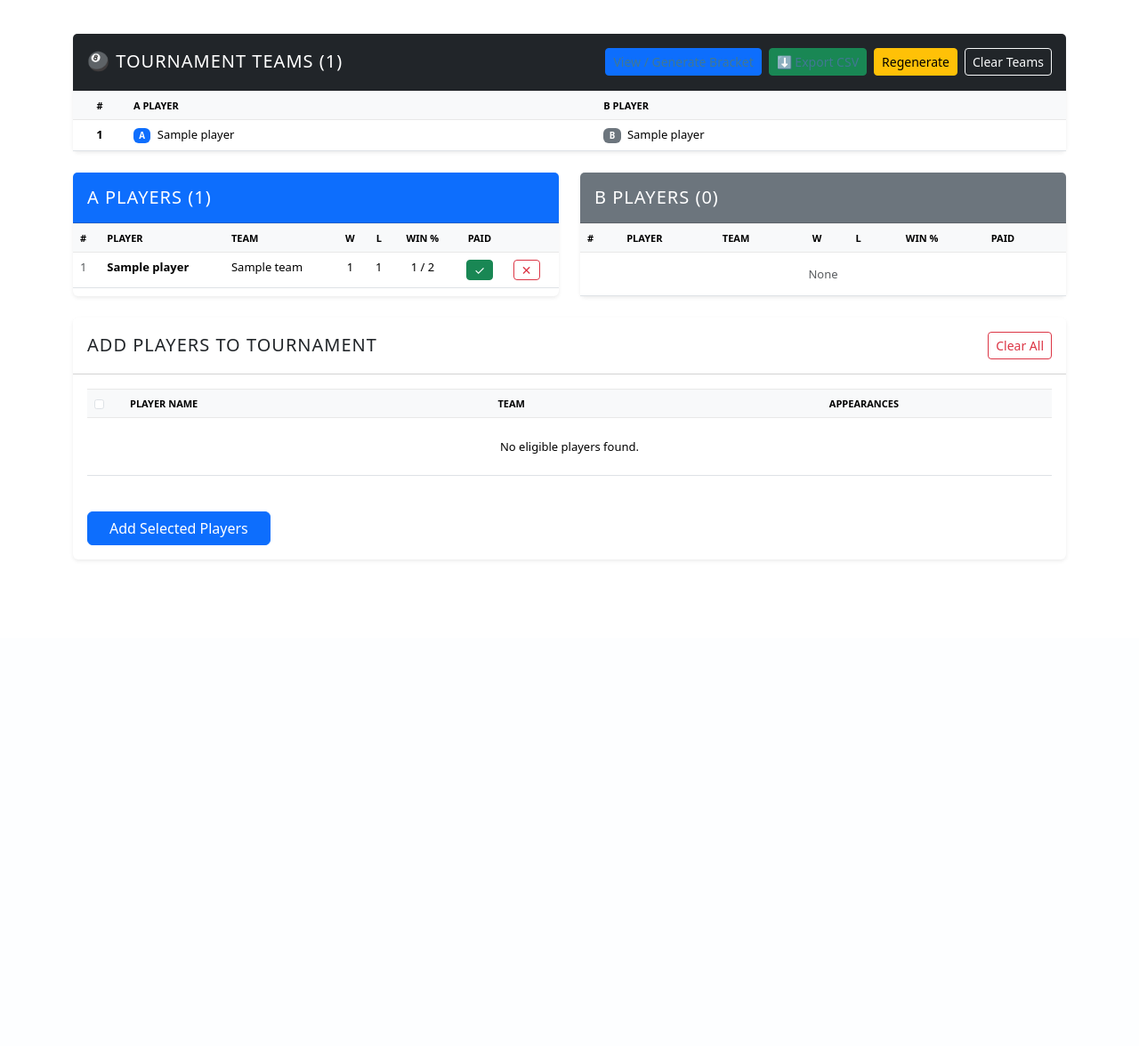
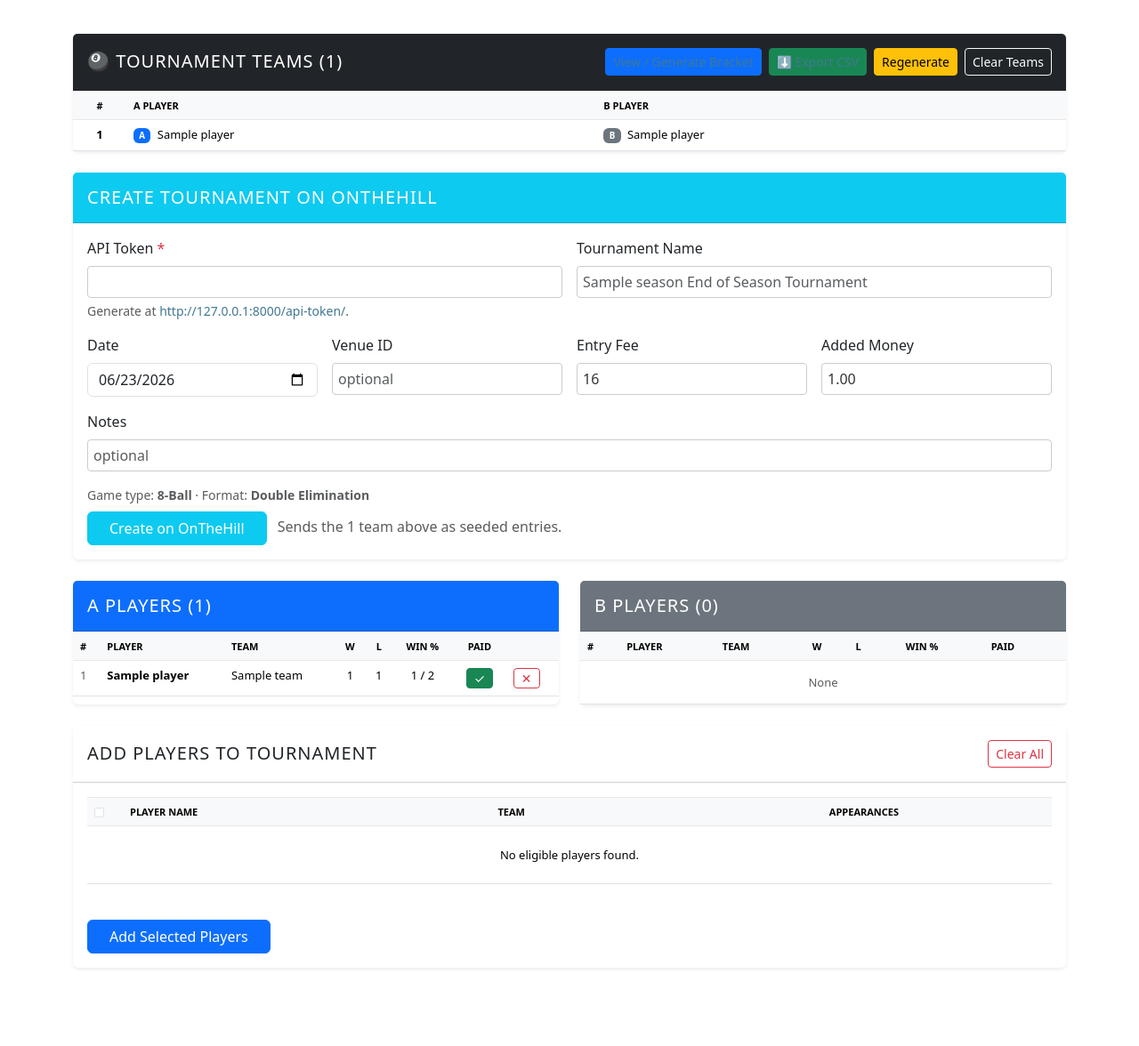
Before and after one commit to lbhall/league_management2, a Django app: page /tournament-players/ in a window 1280 px wide. Shown: the part 271-1447 px from the top of the page at 89% size. Before the commit the page ends 901 px from the top, so only its background shows below. Run offline with Django 4.2, Linux system fonts and the light colour scheme; a user stored in the database is signed in; tables that the repository leaves empty hold one stand-in row (values such as "Sample post").

Commit message:
adding additional functionality

```diff
--- a/leagues/settings.py
+++ b/leagues/settings.py
@@ -132,3 +132,5 @@ STATIC_ROOT = BASE_DIR / 'staticfiles'
 DEFAULT_AUTO_FIELD = 'django.db.models.BigAutoField'
 
 FRONTEND_LEAGUE_ID = int(os.environ.get('FRONTEND_LEAGUE_ID') or 1)
+
+ONTHEHILL_BASE_URL = os.environ.get('ONTHEHILL_BASE_URL') or 'http://127.0.0.1:8000'
--- a/leagues/urls.py
+++ b/leagues/urls.py
@@ -24,6 +24,7 @@ from core.views import (
     team_schedule_modal,
 )
 from tournaments.views import (
+    create_onthehill_tournament,
     end_of_season_tournament,
     export_tournament_teams,
     tournament_bracket,
@@ -35,6 +36,7 @@ urlpatterns = [
     path('finance/', finance, name='finance'),
     path('tournament-players/', tournament_players, name='tournament_players'),
     path('tournament-players/export/', export_tournament_teams, name='export_tournament_teams'),
+    path('tournament-players/create-onthehill/', create_onthehill_tournament, name='create_onthehill_tournament'),
     path('tournament-bracket/', tournament_bracket, name='tournament_bracket'),
     path('end-of-season-tournament/', end_of_season_tournament, name='end_of_season_tournament'),
     path('end-of-season-tournament/<int:tournament_id>/', end_of_season_tournament, name='end_of_season_tournament_detail'),
--- a/tournaments/templates/tournaments/tournament_players.html
+++ b/tournaments/templates/tournaments/tournament_players.html
@@ -74,6 +74,54 @@
                     {% endfor %}
                 </tbody>
             </table>
+        </div>
+    </div>
+    <div class="card shadow-sm border-0 mb-4">
+        <div class="card-header bg-info text-white py-3">
+            <h5 class="mb-0">Create Tournament on OnTheHill</h5>
+        </div>
+        <div class="card-body">
+            <form method="post" action="{% url 'create_onthehill_tournament' %}" class="row g-3">
+                {% csrf_token %}
+                <div class="col-md-6">
+                    <label class="form-label">API Token <span class="text-danger">*</span></label>
+                    <input type="password" name="api_token" class="form-control" required autocomplete="off">
+                    <div class="form-text">
+                        Generate at <a href="{{ onthehill_base_url }}/api-token/" target="_blank" rel="noopener">{{ onthehill_base_url }}/api-token/</a>.
+                    </div>
+                </div>
+                <div class="col-md-6">
+                    <label class="form-label">Tournament Name</label>
+                    <input type="text" name="name" class="form-control" placeholder="{{ default_tournament_name }}">
+                </div>
+                <div class="col-md-3">
+                    <label class="form-label">Date</label>
+                    <input type="date" name="date" class="form-control" value="{{ today|date:'Y-m-d' }}">
+                </div>
+                <div class="col-md-3">
+                    <label class="form-label">Venue ID</label>
+                    <input type="number" name="venue_id" class="form-control" min="1" placeholder="optional">
+                </div>
+                <div class="col-md-3">
+                    <label class="form-label">Entry Fee</label>
+                    <input type="number" name="entry_fee" class="form-control" step="0.01" min="0" value="16">
+                </div>
+                <div class="col-md-3">
+                    <label class="form-label">Added Money</label>
+                    <input type="number" name="added_money" class="form-control" step="0.01" min="0" value="{{ default_added_money }}">
+                </div>
+                <div class="col-md-12">
+                    <label class="form-label">Notes</label>
+                    <input type="text" name="notes" class="form-control" placeholder="optional">
+                </div>
+                <div class="col-12">
+                    <div class="text-muted small mb-2">
+                        Game type: <strong>8-Ball</strong> · Format: <strong>Double Elimination</strong>
+                    </div>
+                    <button type="submit" class="btn btn-info text-white px-4">Create on OnTheHill</button>
+                    <span class="text-muted ms-2">Sends the {{ existing_teams|length }} team{{ existing_teams|length|pluralize }} above as seeded entries.</span>
+                </div>
+            </form>
         </div>
     </div>
     {% elif can_make_teams %}
--- a/tournaments/views.py
+++ b/tournaments/views.py
@@ -1,10 +1,17 @@
 import csv
+import json
 import random
+import urllib.error
+import urllib.request
+from django.conf import settings
 from django.shortcuts import render, redirect, get_object_or_404
 from django.contrib.admin.views.decorators import staff_member_required
 from django.db.models import Count, Q, Sum
 from django.http import HttpResponse
 from django.contrib import messages
+from django.utils import timezone
+from django.utils.safestring import mark_safe
+from django.views.decorators.http import require_POST
 from core.models import Player, League
 from scheduling.models import Season
 from .models import Tournament, TournamentPlayer, TournamentTeam, BracketMatch
@@ -125,6 +132,8 @@ def tournament_players(request):
     existing_teams = list(TournamentTeam.objects.filter(tournament=tournament).select_related('a_player', 'b_player'))
     can_make_teams = len(a_players) == len(b_players) and len(a_players) > 0 and not existing_teams
 
+    default_tournament_name = f"{active_season.name} End of Season Tournament"
+
     return render(request, 'tournaments/tournament_players.html', {
         'active_league': active_league,
         'league_name': active_league.name if active_league else 'League Name',
@@ -137,6 +146,10 @@ def tournament_players(request):
         'existing_teams': existing_teams,
         'can_make_teams': can_make_teams,
         'paid_player_ids': paid_player_ids,
+        'today': timezone.localdate(),
+        'default_tournament_name': default_tournament_name,
+        'default_added_money': active_league.tournament_target,
+        'onthehill_base_url': settings.ONTHEHILL_BASE_URL,
     })
 
 
@@ -388,3 +401,104 @@ def end_of_season_tournament(request, tournament_id=None):
         'reset_match': reset,
         'payout_info': payout_info,
     })
+
+
+@staff_member_required
+@require_POST
+def create_onthehill_tournament(request):
+    active_league = get_active_league(request)
+    if not active_league:
+        messages.error(request, "No active league found.")
+        return redirect('home')
+
+    active_season = get_active_season(active_league)
+    if not active_season:
+        messages.error(request, "No active season found.")
+        return redirect('home')
+
+    tournament = Tournament.objects.filter(season=active_season).first()
+    teams = []
+    if tournament:
+        teams = list(
+            TournamentTeam.objects.filter(tournament=tournament)
+            .select_related('a_player', 'b_player')
+            .order_by('team_number')
+        )
+    if not teams:
+        messages.error(request, "No tournament teams to send. Generate teams first.")
+        return redirect('tournament_players')
+
+    api_token = (request.POST.get('api_token') or '').strip()
+    if not api_token:
+        messages.error(request, "API token is required.")
+        return redirect('tournament_players')
+
+    name = (request.POST.get('name') or '').strip() or f"{active_season.name} End of Season Tournament"
+    payload = {
+        'name': name,
+        'game_type': '8ball',
+        'format': 'double_elim',
+        'teams': [{'name': f"{t.a_player.name} / {t.b_player.name}"} for t in teams],
+    }
+
+    for field in ('date', 'notes'):
+        value = (request.POST.get(field) or '').strip()
+        if value:
+            payload[field] = value
+
+    entry_fee = (request.POST.get('entry_fee') or '').strip() or '16'
+    payload['entry_fee'] = entry_fee
+
+    added_money = (request.POST.get('added_money') or '').strip()
+    if added_money:
+        payload['added_money'] = added_money
+    else:
+        payload['added_money'] = str(active_league.tournament_target)
+
+    venue_id = (request.POST.get('venue_id') or '').strip()
+    if venue_id:
+        try:
+            payload['venue_id'] = int(venue_id)
+        except ValueError:
+            messages.error(request, "Venue ID must be an integer.")
+            return redirect('tournament_players')
+
+    url = settings.ONTHEHILL_BASE_URL.rstrip('/') + '/api/tournaments/'
+    req = urllib.request.Request(
+        url,
+        data=json.dumps(payload).encode('utf-8'),
+        headers={
+            'Content-Type': 'application/json',
+            'Authorization': f'Token {api_token}',
+        },
+        method='POST',
+    )
+
+    try:
+        with urllib.request.urlopen(req, timeout=10) as resp:
+            body = resp.read().decode('utf-8')
+            data = json.loads(body) if body else {}
+    except urllib.error.HTTPError as e:
+        body = e.read().decode('utf-8', errors='replace')
+        try:
+            error_msg = json.loads(body).get('error') or body
+        except json.JSONDecodeError:
+            error_msg = body or str(e)
+        messages.error(request, f"OnTheHill rejected the request ({e.code}): {error_msg}")
+        return redirect('tournament_players')
+    except urllib.error.URLError as e:
+        messages.error(request, f"Could not reach OnTheHill at {url}: {e.reason}")
+        return redirect('tournament_players')
+
+    tournament_url = data.get('url')
+    if tournament_url:
+        messages.success(
+            request,
+            mark_safe(
+                f'Tournament created on OnTheHill. '
+                f'<a href="{tournament_url}" target="_blank" rel="noopener">Open it</a>.'
+            ),
+        )
+    else:
+        messages.success(request, "Tournament created on OnTheHill.")
+    return redirect('tournament_players')
```
